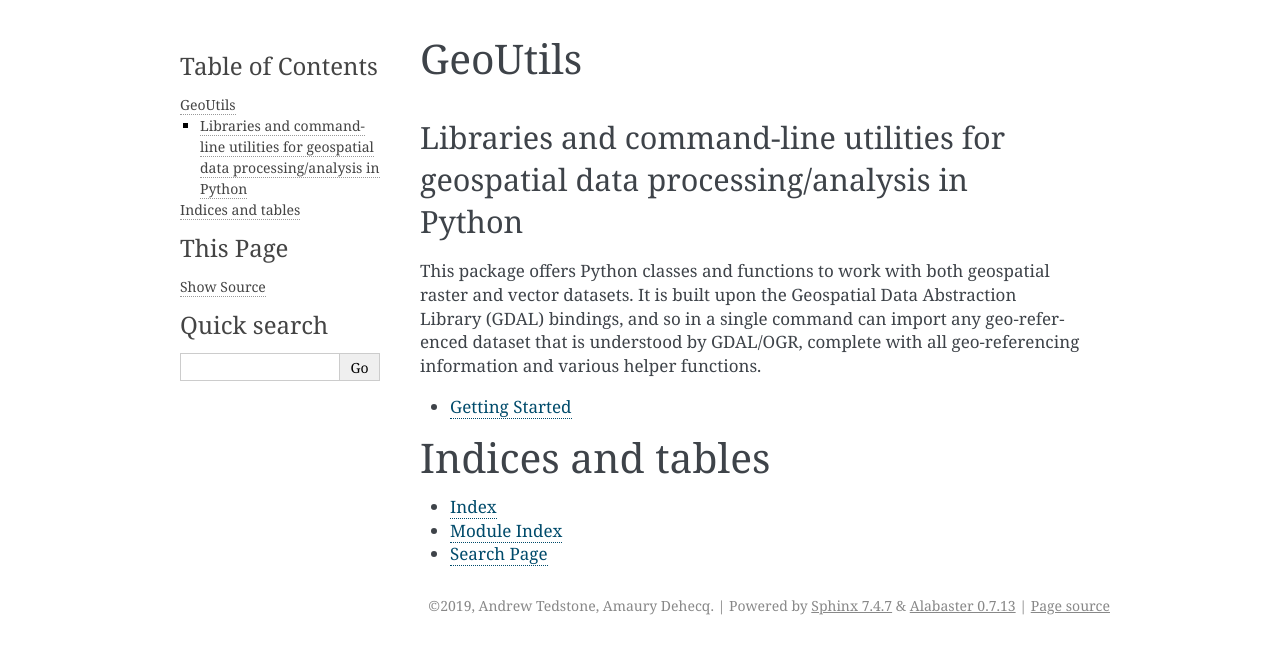
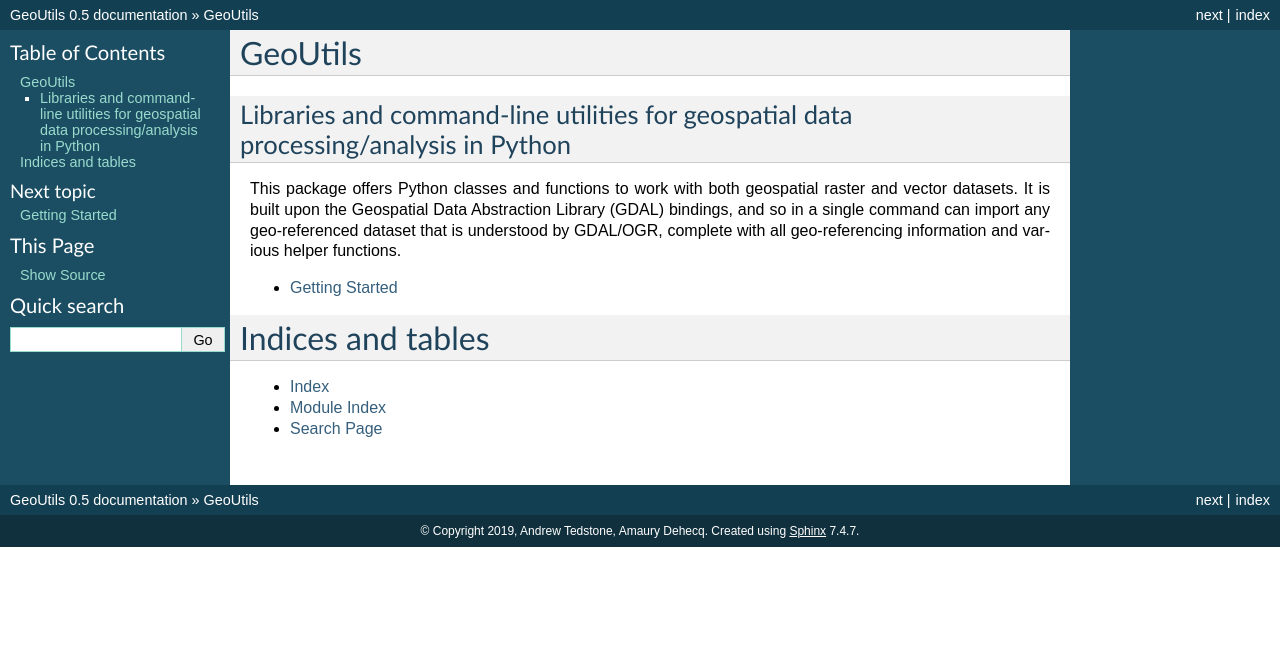
Before and after one commit to GeoUtils/geoutils, a Sphinx documentation site: the page built from docs/index.rst, in a window 1280 px wide. Shown: the top 654 px of the page. Built offline with Sphinx 7.4.7, drawn with Linux system fonts in a browser that asks for light colours.

Commit message:
Change docs style to default and other small changes to conf.py file

```diff
--- a/docs/conf.py
+++ b/docs/conf.py
@@ -10,9 +10,9 @@
 # add these directories to sys.path here. If the directory is relative to the
 # documentation root, use os.path.abspath to make it absolute, like shown here.
 #
-# import os
-# import sys
-# sys.path.insert(0, os.path.abspath('.'))
+import os
+import sys
+sys.path.insert(0, os.path.abspath('../geoutils'))
 
 
 # -- Project information -----------------------------------------------------
@@ -31,6 +31,8 @@
 # extensions coming with Sphinx (named 'sphinx.ext.*') or your custom
 # ones.
 extensions = [
+    'sphinx.ext.autodoc',
+    'sphinx.ext.viewcode',
 ]
 
 # Add any paths that contain templates here, relative to this directory.
@@ -47,7 +49,10 @@
 # The theme to use for HTML and HTML Help pages.  See the documentation for
 # a list of builtin themes.
 #
-html_theme = 'alabaster'
+html_theme = 'default'
+
+# The name of the Pygments (syntax highlighting) style to use.
+pygments_style = 'sphinx'
 
 # Add any paths that contain custom static files (such as style sheets) here,
 # relative to this directory. They are copied after the builtin static files,
```
